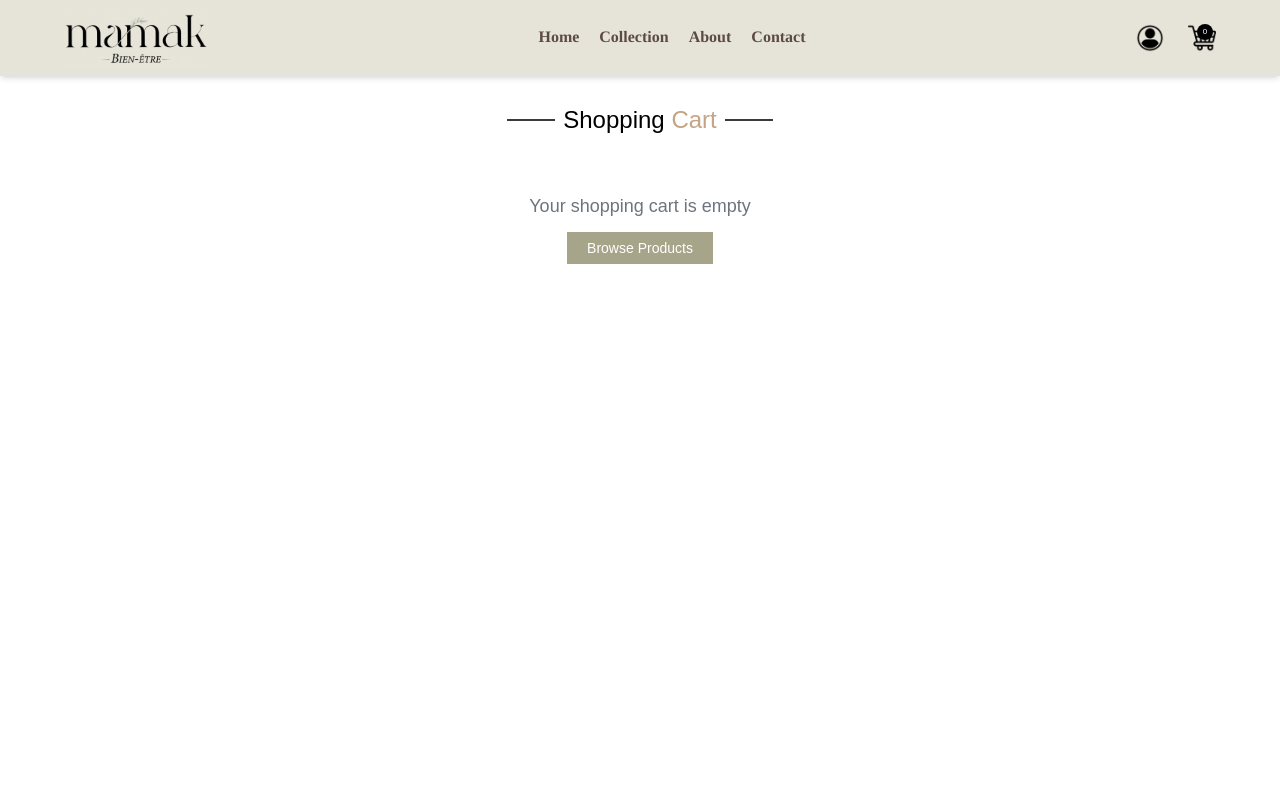
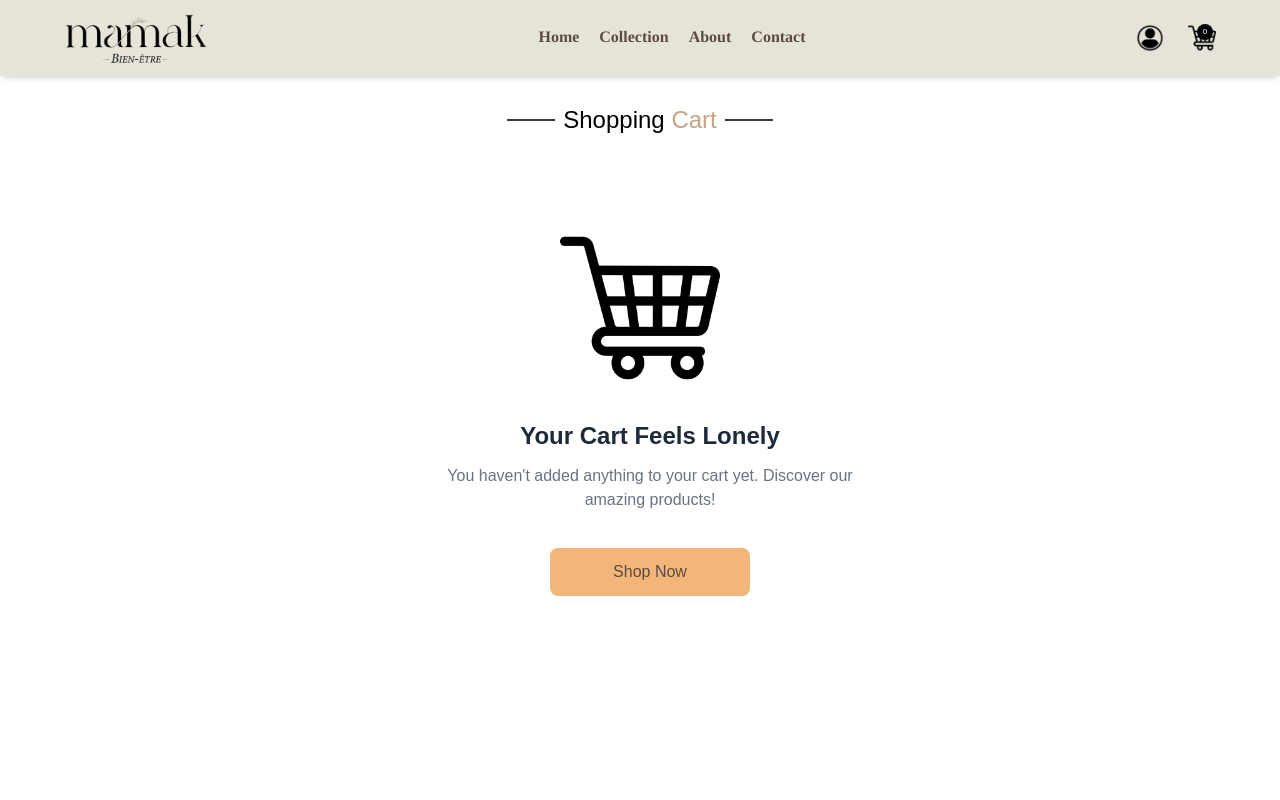
Before and after one commit to ChamseddineChenn/Mamak-Bien-Etre-MERN-Stack-Website, a React (Vite) app in the folder frontend/: page /cart in a window 1280 px wide. Shown: the top 800 px of the page. Built offline with nearby package versions, Linux system fonts and the light colour scheme; a web font is replaced by a local one.

Commit message:
added a better visual for shopping cart page and a little animation for when the cart page is empty, now i started working on the place order page

```diff
--- a/frontend/src/components/Navbar.jsx
+++ b/frontend/src/components/Navbar.jsx
@@ -13,7 +13,7 @@ const Navbar = () => {
         <img src={assets.logo} className="w-36" alt="" />
       </Link>
       <ul className="hidden sm:flex gap-5 text-sm text-[#5c4b42] tinos-bold text-[16px]">
-        <NavLink to="/" className="flex flex-col items-center gap-1">
+        <NavLink to="/" className="flex flex-col items-center">
           <p>Home</p>
           <hr className="w-2/4 border-none h-[1.5px] bg-[#C4A484] hidden" />
         </NavLink>
--- a/frontend/src/context/ShopContextProvider.jsx
+++ b/frontend/src/context/ShopContextProvider.jsx
@@ -2,12 +2,14 @@ import React, { useEffect, useState } from 'react';
 import { products } from '../assets/assets';
 import { ShopContext } from './ShopContext';
 import { toast } from 'react-toastify';
+import { useNavigate } from 'react-router-dom';
 
 const ShopContextProvider = (props) => {
   const currency = 'TND';
   const delivery_fee = 10;
   const [search, setSearch] = useState('');
   const [cartItems, setCartItems] = useState({});
+  const navigate = useNavigate();
 
   const addToCart = async (itemId, size) => {
     let cartData = structuredClone(cartItems);
@@ -86,6 +88,7 @@ const ShopContextProvider = (props) => {
     getCartCount,
     modifyCartItemsQuantity,
     getCartTotal,
+    navigate,
   };
 
   return (
--- a/frontend/src/pages/Cart.jsx
+++ b/frontend/src/pages/Cart.jsx
@@ -3,9 +3,62 @@ import { assets } from '../assets/assets';
 import Title from '../components/Title';
 import { ShopContext } from '../context/ShopContext';
 import React, { useContext, useEffect, useState } from 'react';
+import { Link } from 'react-router-dom';
+// eslint-disable-next-line no-unused-vars
+import { motion, useAnimation } from 'framer-motion';
+
+{
+  /* Cart icon animation: vibrate a little bit when it comes into view */
+}
+const EmptyCart = () => {
+  const controls = useAnimation();
+
+  useEffect(() => {
+    controls.start({
+      x: [-5, 5, -5, 5, 0],
+      y: [-2, 2, -2, 2, 0],
+      rotate: [-3, 3, -3, 3, 0],
+      transition: {
+        duration: 1,
+        ease: 'easeInOut',
+      },
+    });
+  }, [controls]);
+
+  return (
+    <div className="flex flex-col items-center justify-center pb-30 px-6 bg-white/80 rounded-xl mt-20">
+      <div className="mb-8 w-40 h-40 justify-center">
+        <motion.img
+          src={assets.cart_icon}
+          alt="Empty cart"
+          initial={{ x: 0, y: 0, rotate: 0 }}
+          animate={controls}
+        />
+      </div>
+
+      <h3 className="text-2xl font-bold text-gray-800 mb-3 ml-5">
+        Your Cart Feels Lonely
+      </h3>
+      <p className="text-gray-500 mb-6 text-center max-w-md justify-center ml-5">
+        You haven't added anything to your cart yet. Discover our amazing
+        products!
+      </p>
+
+      <Link to="/collection">
+        <button className="w-50 min-w-30 mt-3 ml-5 px-8 py-3 bg-[#f2b67b] hover:bg-[#e8a85f] text-[#5c4b42] font-medium rounded-lg transition-colors duration-300">
+          Shop Now
+        </button>
+      </Link>
+    </div>
+  );
+};
+
+{
+  /* Start of Cart page code */
+}
 
 const Cart = () => {
-  const { products, currency, cartItems, modifyCartItemsQuantity } =
+  const { products, currency, cartItems, modifyCartItemsQuantity, navigate } =
     useContext(ShopContext);
   const [cartData, setCartData] = useState([]);
 
@@ -131,22 +184,21 @@ const Cart = () => {
             })}
           </div>
         ) : (
-          <div>
-            <div className="flex flex-col items-center justify-center py-8 text-center">
-              <span className="text-[#6c757d] text-lg font-medium mb-3">
-                Your shopping cart is empty
-              </span>
-              <button className="bg-[#A6A58A] hover:bg-[#8a8970] text-white px-5 py-1.5 text-sm transition-colors duration-200">
-                Browse Products
-              </button>
-            </div>
-          </div>
+          <EmptyCart />
         )}
       </div>
       {cartData.length ? (
         <div className="flex justify-end my-20 mx-20">
           <div className="w-full sm:w-[40vw]">
             <CartTotal />
+            <div className="w-full text-end">
+              <button
+                className="mt-5 py-2 px-5 bg-[#f2b67b] hover:bg-[#e8a85f] text-[#5c4b42] font-medium rounded-lg transition-colors duration-300"
+                onClick={() => navigate('/place-order')}
+              >
+                Proceed To Checkout
+              </button>
+            </div>
           </div>
         </div>
       ) : (
--- a/frontend/src/pages/PlaceOrder.jsx
+++ b/frontend/src/pages/PlaceOrder.jsx
@@ -1,7 +1,17 @@
+import Title from '../components/Title';
 import React from 'react';
 
 const PlaceOrder = () => {
-  return <div>PlaceOrder</div>;
+  return (
+    <div className="flex flex-col sm:flex-row  justify-between gap-4 pt-5 sm:pt-14 min-h-[80vh] border-t">
+      {/* ------- Left Side -------- */}
+      <div className="flex flex-col gap-4 w-full sm:max-w-[480px]">
+        <div className=" text-xl sm:text-2xl my-3">
+          <Title primaryText={'Order'} secondaryText={'Information'} />
+        </div>
+      </div>
+    </div>
+  );
 };
 
 export default PlaceOrder;
```
